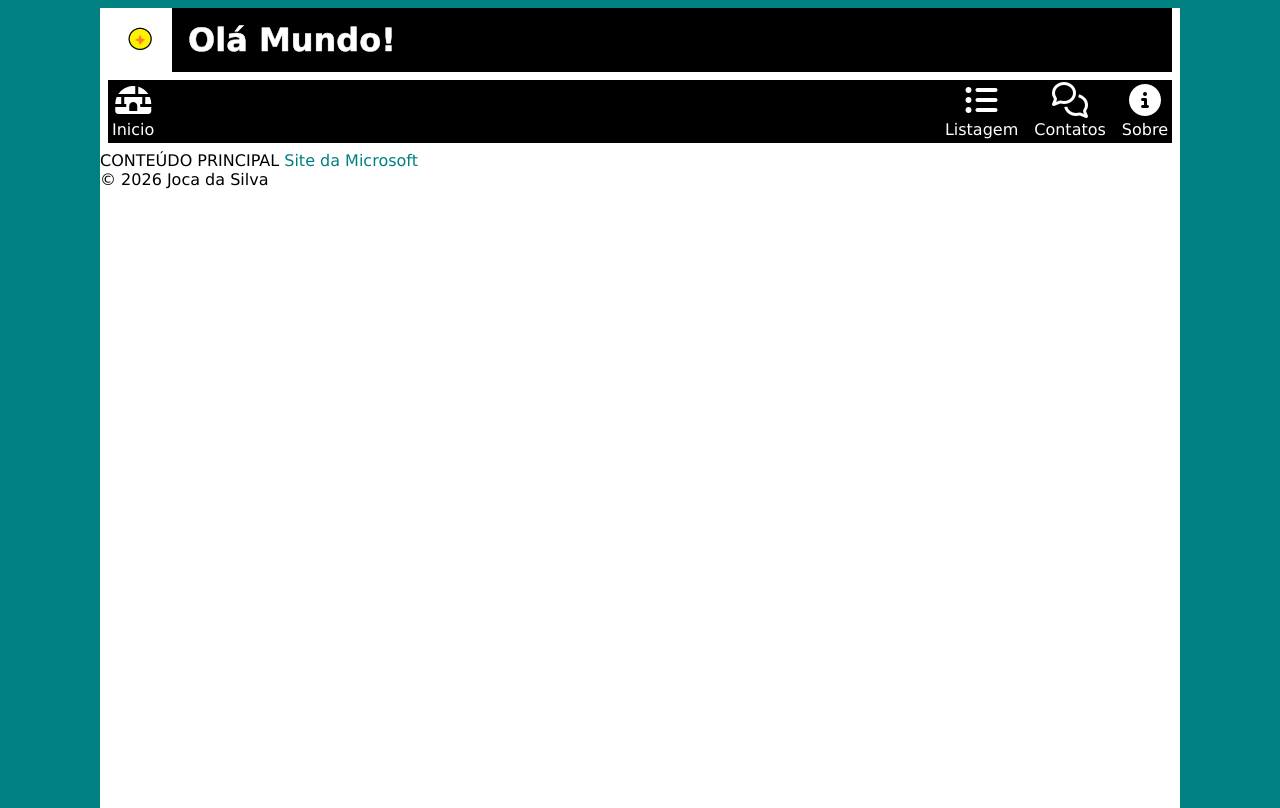
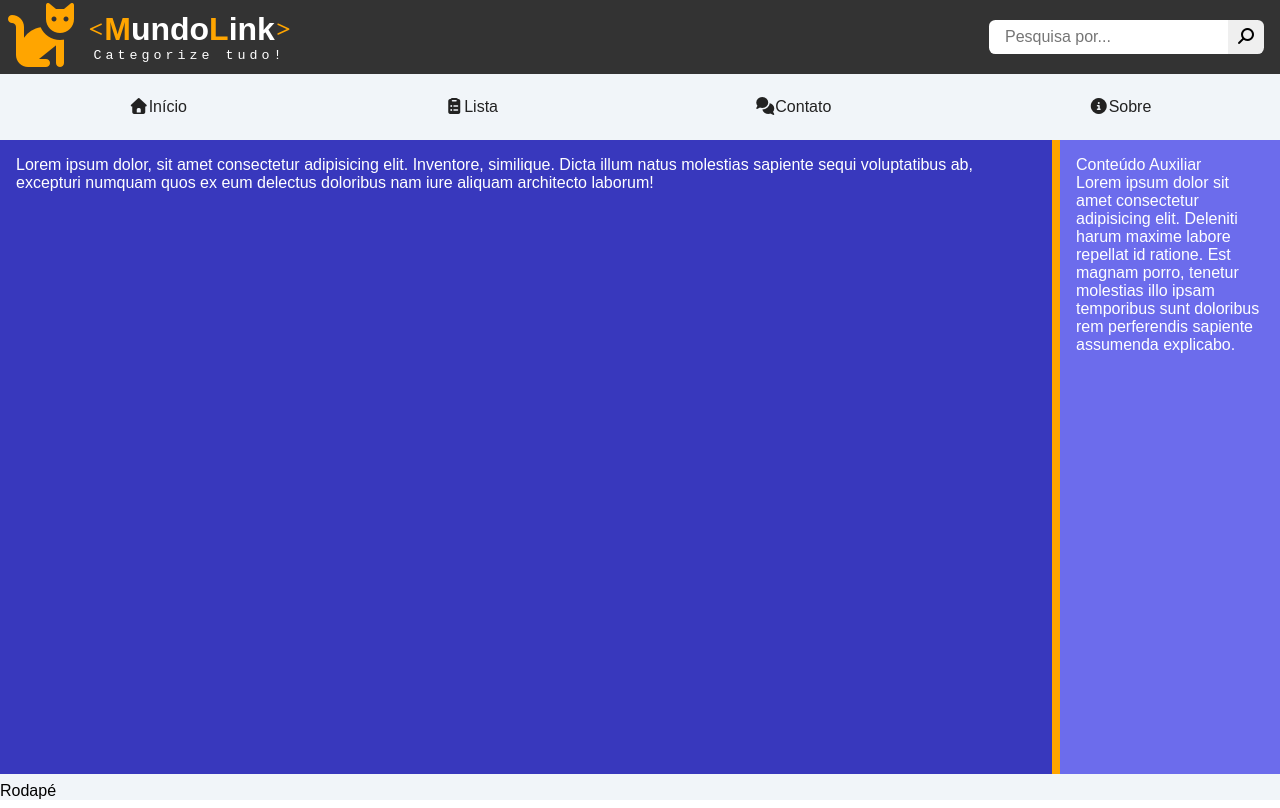
Before and after one commit to danieI777/experimentos01, a plain HTML site: page index.html in a window 1280 px wide. Drawn offline with Linux system fonts and the light colour scheme.

Commit message:
aula sobre html css
aula senac

```diff
--- a/index.html
+++ b/index.html
@@ -1,54 +1,243 @@
 <!DOCTYPE html>
 <html lang="pt-BR">
+
 <head>
     <meta charset="UTF-8">
     <meta name="viewport" content="width=device-width, initial-scale=1.0">
-    <!--- Folhas de estilo do site (GLOBAIS) -->
-    <link rel="stylesheet" href="css/style.css">
-    <!--- Folhas de estilo do "Font Awesome" (ICONES) -->
+    <!-- Pode importar o CSS do Font Awesome assim:
     <link rel="stylesheet" href="https://cdnjs.cloudflare.com/ajax/libs/font-awesome/7.0.1/css/all.min.css">
-    <title>Olá Mundo!</title>
+    -->
+    <title>InovaNet</title>
+    <style>
+        /* Importa o CSS do font Awesome */
+        @import url('https://cdnjs.cloudflare.com/ajax/libs/font-awesome/7.0.1/css/all.min.css');
+
+        * {
+            box-sizing: border-box;
+            outline: none;
+        }
+
+        html,
+        body {
+            padding: 0;
+            margin: 0;
+            height: 100%;
+            font-family: sans-serif;
+            font-size: 16px;
+        }
+
+        body {
+            background-color: white;
+        }
+
+        #wrap {
+            background-color: #F1F5F9;
+            height: 100%;
+            display: flex;
+            flex-direction: column;
+            gap: .5rem;
+        }
+
+        #wrap>nav {
+            background-color: #F1F5F9;
+            display: flex;
+            align-items: center;
+            justify-content: space-around;
+        }
+
+        #wrap>nav a {
+            text-decoration: none;
+            color: #222;
+            padding: 1rem;
+            transition: .2s;
+        }
+
+        #wrap>nav a:hover {
+            background-color: #222;
+            color: orange;
+        }
+
+        #wrap>main {
+            background-color: orange;
+            color: white;
+            display: flex;
+            flex-direction: column;
+            gap: .5rem;
+            flex-grow: 1;
+        }
+
+        #wrap>main>article {
+            background-color: rgb(56, 56, 189);
+            padding: 1rem;
+            flex-grow: 1;
+        }
+
+        #wrap>main>aside {
+            background-color: rgb(108, 108, 236);
+            padding: 1rem;
+        }
+
+        #wrap>footer {
+            background-color: #F1F5F9;
+        }
+
+
+
+
+        #wrap>header {
+            background-color: #333;
+            display: flex;
+            flex-direction: column;
+        }
+
+        .header-logo{
+            display: flex;
+            align-items: center;
+            gap: .5rem;
+        }
+
+        .header-search {
+            display: flex;
+            align-items: center;
+            padding: 1rem;
+        }
+
+        .header-search input,
+        .header-search button {
+            /* Herda a fornte e o tamanho da fonte do body */
+            font-family: inherit;
+            font-size: inherit;
+            border: none;
+            padding: .5rem 1rem;
+        }
+
+        .header-search input {
+            flex-grow: 1;
+            border-radius: .4rem 0 0 .4rem;
+        }
+
+        .header-search button {
+            border-radius: 0 .4rem .4rem 0;
+            padding: .5rem;
+            background-color: (231, 231, 231);
+        }
+
+        #wrap>header a {
+            text-decoration: none;
+        }
+
+        #wrap>header .logo {
+            font-size: 4rem;
+            color: orange;
+        }
+
+        #wrap>header .title {
+            color: white;
+            text-align: center;
+            display: flex;
+            flex-direction: column;
+        }
+
+        #wrap>header .title h1 {
+            margin: 0;
+            display: flex;
+            align-items: center;
+        }
+
+        #wrap>header .title i {
+            font-size: small;
+            color: orange;
+        }
+
+        #wrap>header .title span {
+            color: orange;
+        }
+
+        #wrap>header .title small {
+            font-family: monospace;
+            letter-spacing: .25rem;
+        }
+
+        /* Media Queries - Telas maiores 768px */
+
+        @media screen and (min-width: 768px) {
+            #wrap>main {
+                flex-direction: row;
+            }
+
+            #wrap>main>aside {
+                /* flex: 0 0 220px; */
+                flex-shrink: 0;
+                flex-basis: 220px;
+            }
+        }
+
+        /* Media Queries - Telas maioresa 575px */
+        @media screen and (min-width: 575px) {
+
+            #wrap>header {
+                flex-direction: row;
+                justify-content: space-between;
+            }
+
+        }
+    </style>
 </head>
+
 <body>
 
-    <!-- Elemento "container" dos outros elementos visuais -->
     <div id="wrap">
 
-        <!-- Cabeçalho da página -->
         <header>
+            <!-- Logotipo e nome do site -->
+            <div class="header-logo">
+                <a href="#Início" class="logo"><i class="fa-solid fa-cat fa-fw"></i></a>
+                <a href="#Início" class="title">
+                    <h1>
+                        <i class="fa-solid fa-less-than"></i>
+                        <span>M</span>undo<span>L</span>ink
+                        <i class="fa-solid fa-greater-than"></i>
+                    </h1>
+                    <small>Categorize tudo!</small>
+                </a>
+            </div>
 
-            <a href="index.html">
-                <img src="img/logotipo.png" alt="Logotipo de Olá Mundo!">
-            </a>
-            <a href="index.html">
-                <h1>Olá Mundo!</h1>
-            </a>
+            <!-- Formulário de pesquisa -->
+            <form action="" method="get" class="header-search">
+                    <input type="search" name="q" placeholder="Pesquisa por...">
+                    <button type="submit"><i class="fa-solid fa-magnifying-glass fa-flip-horizontal"></i></button>
+                </form>
 
         </header>
 
-        <!--- Menu principal -->
         <nav>
-
-            <a href="index.html"><i class="fa-solid fa-igloo"></i> <span>Inicio</span></a>
-            <a href="list.html"><i class="fa-solid fa-list-ul"></i><span>Listagem</span></a>
-            <a href="contacts.html"><i class="fa-regular fa-comments"></i><span>Contatos</span></a>
-            <a href="about.html"><i class="fa-solid fa-circle-info"></i><span>Sobre</span></a>
-
+            <a href="#Início"><i class="fa-solid fa-house"></i><span>Início</span></a>
+            <a href="#Lista"><i class="fa-solid fa-clipboard-list"></i><span>Lista</span></a>
+            <a href="#Contato"><i class="fa-solid fa-comments"></i><span>Contato</span></a>
+            <a href="#Sobre"><i class="fa-solid fa-circle-info"></i><span>Sobre</span></a>
         </nav>
 
-        <!--- Conteúdo da página -->
         <main>
-            CONTEÚDO PRINCIPAL
 
-            <a href="https://microsoft.com" target="_blank">Site da Microsoft</a>
+            <article>Lorem ipsum dolor, sit amet consectetur adipisicing elit. Inventore, similique. Dicta illum natus
+                molestias sapiente sequi voluptatibus ab, excepturi numquam quos ex eum delectus doloribus nam iure
+                aliquam architecto laborum!
+
+            </article>
+
+            <aside>
+                <header>Conteúdo Auxiliar</header>
+                Lorem ipsum dolor sit amet consectetur adipisicing elit. Deleniti harum maxime labore repellat id
+                ratione. Est magnam porro, tenetur molestias illo ipsam temporibus sunt doloribus rem perferendis
+                sapiente assumenda explicabo.
+            </aside>
+
         </main>
 
-        <!--- Rodapé da página -->
-        <footer>
-            &copy; 2026 Joca da Silva
-        </footer>
+        <footer>Rodapé</footer>
 
-    <div>
+    </div>
 
 </body>
+
 </html>
```
